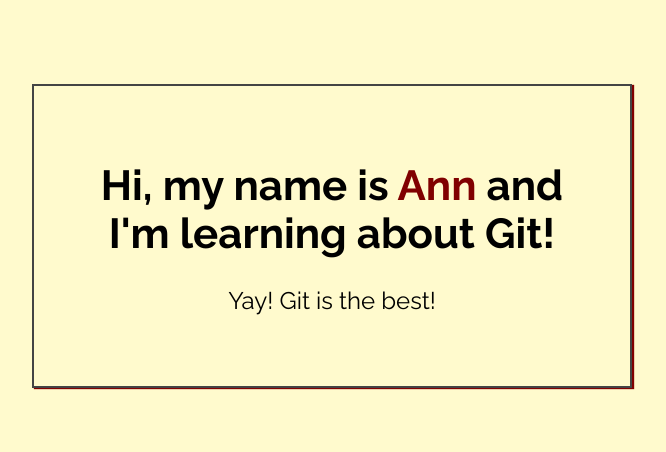
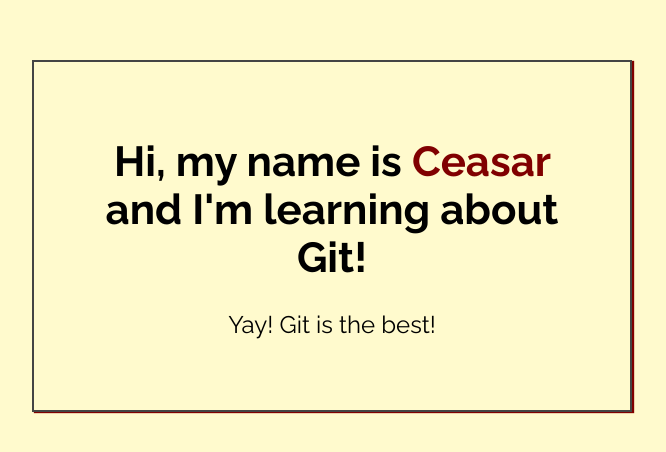
Before and after one commit to TavetteHepburn/my-first-repo, a plain HTML site: page index.html in a window 1280 px wide. Shown: the part 164-616 px from the top of the page, without its empty margins (308-974 px from the left). Drawn offline with Linux system fonts and the light colour scheme.

Commit message:
Added name to index.html

```diff
--- a/index.html
+++ b/index.html
@@ -14,7 +14,7 @@
 <body>
 
     <div class="greeting">
-        <h1>Hi, my name is <span class="highlight">Ann</span> and I'm learning about Git! </h1>
+        <h1>Hi, my name is <span class="highlight">Ceasar</span> and I'm learning about Git! </h1>
 
         <p>Yay! Git is the best!</p>
     </div>
```
